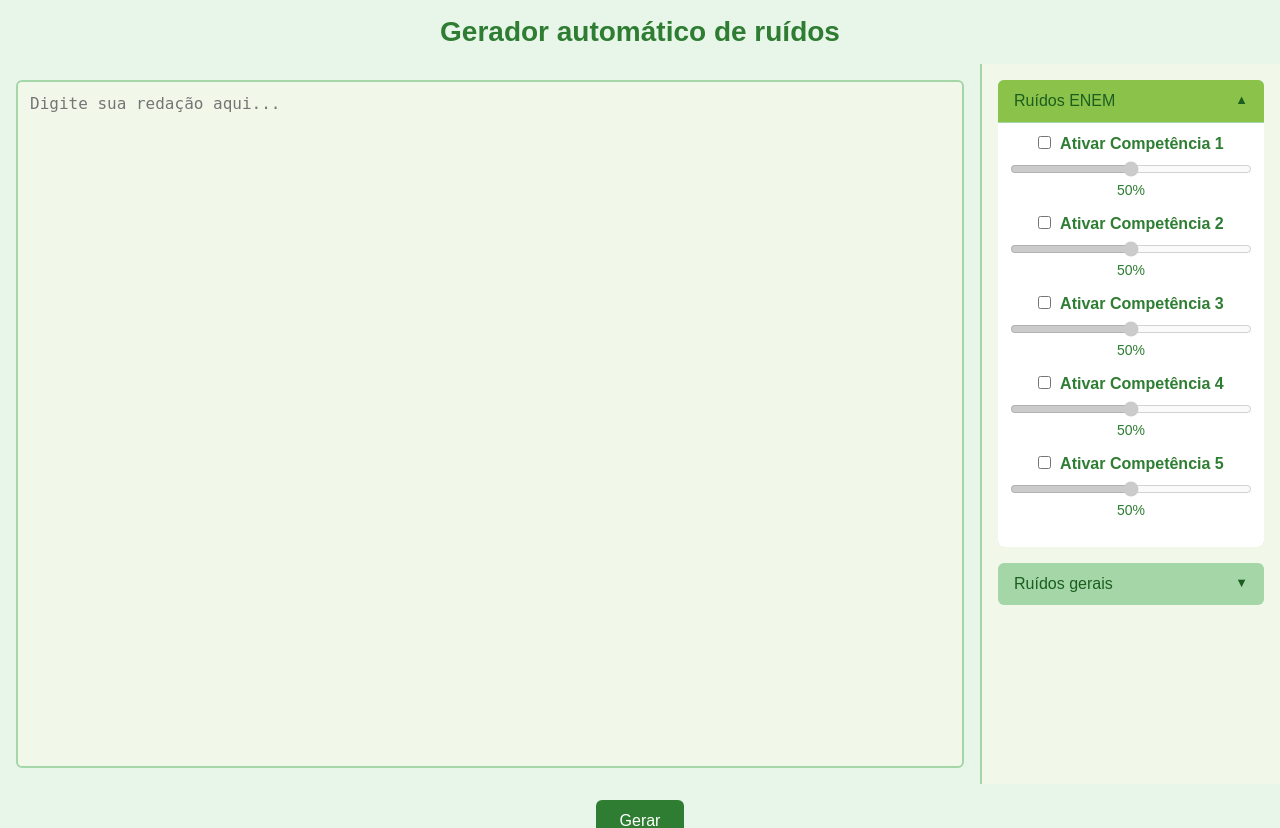
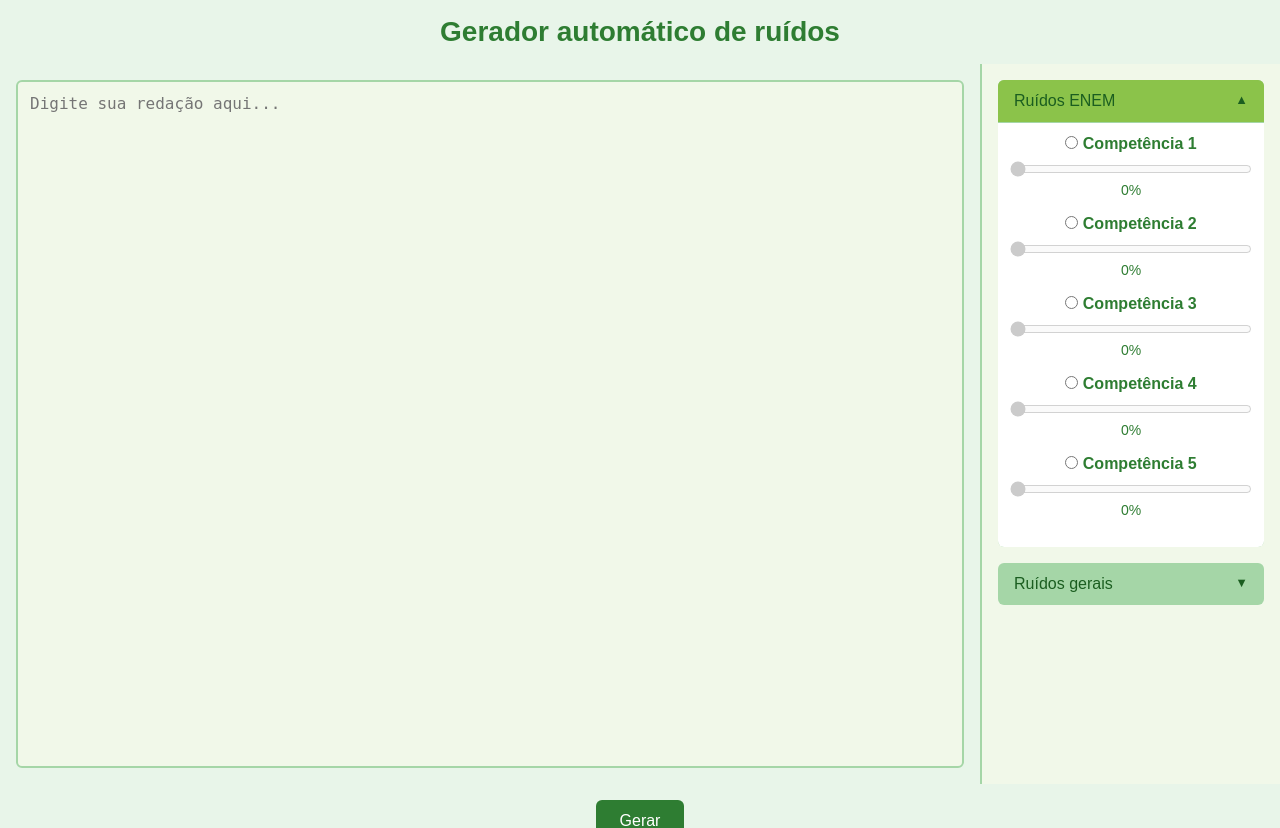
Before and after one commit to MaykonWSF/ruidosRedacoes, a Flask app: page / in a window 1280 px wide, after a click on "Ruídos ENEM". Shown: the top 828 px of the page. Run offline with Flask 3, Linux system fonts and the light colour scheme.

Commit message:
Alterando slides e checkbox no front-end

```diff
--- a/templates/index.html
+++ b/templates/index.html
@@ -1,10 +1,10 @@
 <!doctype html>
-<html lang="en">
+<html lang="pt-br">
 
 <head>
     <meta charset="utf-8">
     <meta name="viewport" content="width=device-width, initial-scale=1, shrink-to-fit=no">
-    <title>Toolkit para Avaliar Robustez de Sistemas de Avaliação Automática de RedaçõesToolkit para Avaliar Robustez de Sistemas de Avaliação Automática de Redações</title>
+    <title>Toolkit para Avaliar Robustez de Sistemas de Avaliação Automática de Redações</title>
     <link rel="icon" type="image/x-icon" href="{{ url_for('static', filename='essay.ico') }}">
     <link rel="stylesheet" href="{{ url_for('static', filename='style.css') }}">
 </head>
@@ -19,45 +19,37 @@
         <div class="textarea-container">
             <textarea id="inputText" placeholder="Digite sua redação aqui..."></textarea>
         </div>
-        <!-- Painel lateral de controles -->
         <div class="controls">
-            <!-- Dropdown de sliders -->
             <details>
                 <summary>Ruídos ENEM</summary>
                 <div class="dropdown-content">
                     <div class="slider-item">
-                        <label><input type="checkbox" id="chk1"> Ativar Competência 1</label>
-                        <!-- <label for="slider1">Competência 1</label> -->
-                        <input id="slider1" type="range" min="0" max="100" value="50">
-                        <span class="slider-value" id="value1">50%</span>
+                        <label><input type="radio" name="competencia" id="chk1" value="1"> Competência 1</label>
+                        <input id="slider1" type="range" min="0" max="100" value="0" step="10">
+                        <span class="slider-value" id="value1">0%</span>
                     </div>
                     <div class="slider-item">
-                        <label><input type="checkbox" id="chk2"> Ativar Competência 2</label>
-                        <!-- <label for="slider2">Competência 2</label> -->
-                        <input id="slider2" type="range" min="0" max="100" value="50">
-                        <span class="slider-value" id="value2">50%</span>
+                        <label><input type="radio" name="competencia" id="chk2" value="2"> Competência 2</label>
+                        <input id="slider2" type="range" min="0" max="100" value="0" step="10">
+                        <span class="slider-value" id="value2">0%</span>
                     </div>
                     <div class="slider-item">
-                        <label><input type="checkbox" id="chk3"> Ativar Competência 3</label>
-                        <!-- <label for="slider3">Competência 3</label> -->
-                        <input id="slider3" type="range" min="0" max="100" value="50">
-                        <span class="slider-value" id="value3">50%</span>
+                        <label><input type="radio" name="competencia" id="chk3" value="3"> Competência 3</label>
+                        <input id="slider3" type="range" min="0" max="100" value="0" step="10">
+                        <span class="slider-value" id="value3">0%</span>
                     </div>
                     <div class="slider-item">
-                        <label><input type="checkbox" id="chk4"> Ativar Competência 4</label>
-                        <!-- <label for="slider4">Competência 4</label> -->
-                        <input id="slider4" type="range" min="0" max="100" value="50">
-                        <span class="slider-value" id="value4">50%</span>
+                        <label><input type="radio" name="competencia" id="chk4" value="4"> Competência 4</label>
+                        <input id="slider4" type="range" min="0" max="100" value="0" step="10">
+                        <span class="slider-value" id="value4">0%</span>
                     </div>
                     <div class="slider-item">
-                        <label><input type="checkbox" id="chk5"> Ativar Competência 5</label>
-                        <!-- <label for="slider5">Competência 5</label> -->
-                        <input id="slider5" type="range" min="0" max="100" value="50">
-                        <span class="slider-value" id="value5">50%</span>
+                        <label><input type="radio" name="competencia" id="chk5" value="5"> Competência 5</label>
+                        <input id="slider5" type="range" min="0" max="100" value="0" step="10">
+                        <span class="slider-value" id="value5">0%</span>
                     </div>
                 </div>
             </details>
-            <!-- Dropdown de checkboxes -->
             <details>
                 <summary>Ruídos gerais</summary>
                 <div class="dropdown-content checkbox-list">
@@ -74,7 +66,6 @@
         <button id="generateBtn">Gerar</button>
     </div>
 
-    <!-- Modal -->
     <div id="responseModal" class="modal">
         <div class="modal-content">
             <span class="modal-close" id="modalClose">&times;</span>
@@ -82,7 +73,6 @@
             <pre id="modalText"></pre>
         </div>
     </div>
-    <!-- Loading Overlay -->
     <div class="loading-overlay" id="loadingOverlay">
         <div class="spinner"></div>
     </div>
```
Also changed, not shown: static/script.js (+34 -17 lines).
